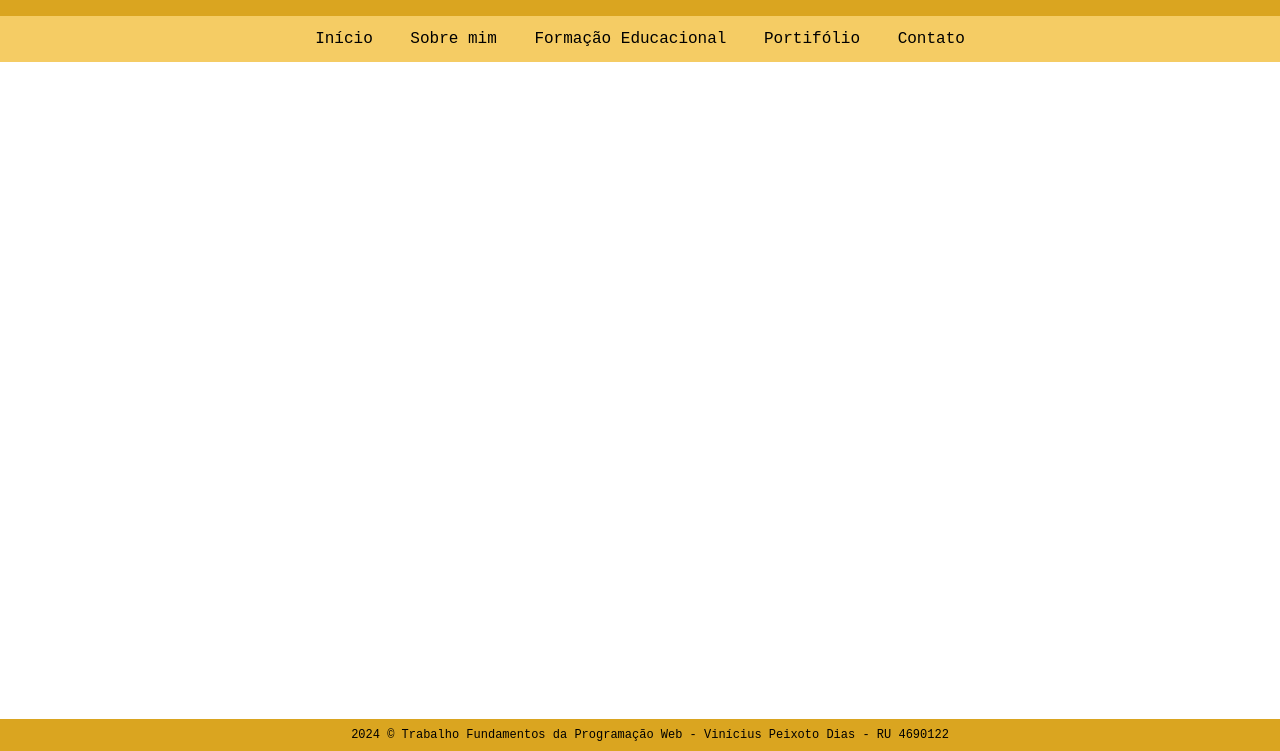
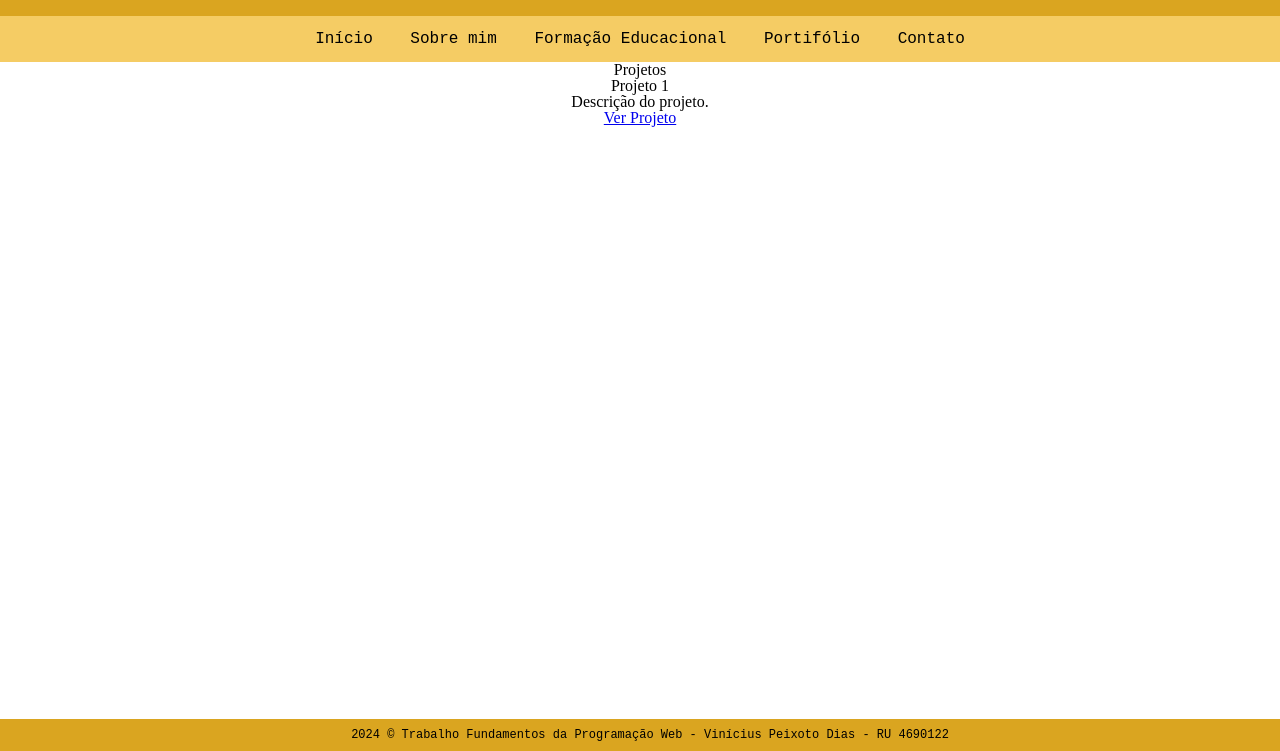
Before and after one commit to vinipeixoto/trabalhovinicius, a plain HTML site: page portifolio.html in a window 1280 px wide. Shown: the part 49-800 px from the top of the page. Drawn offline with Linux system fonts and the light colour scheme.

Commit message:
Update portifolio.html

```diff
--- a/portifolio.html
+++ b/portifolio.html
@@ -19,6 +19,14 @@
             <li class="item_menu"><a class="link_menu" href="contato.html">Contato</a></li>
         </ul>
     </nav>
+    <section id="projetos">
+        <h2>Projetos</h2>
+        <div class="projeto">
+            <h3>Projeto 1</h3>
+            <p>Descrição do projeto.</p>
+            <a href="https://vinipeixoto.github.io/cadastro-doguito/">Ver Projeto</a>
+        </div>
+    </section>
 </body>
 <footer class="rodape"> <!-- Rodapé da página -->
     <h2 class="rodape-text">2024 © Trabalho Fundamentos da Programação Web - Vinícius Peixoto Dias - RU 4690122</h2>
```
